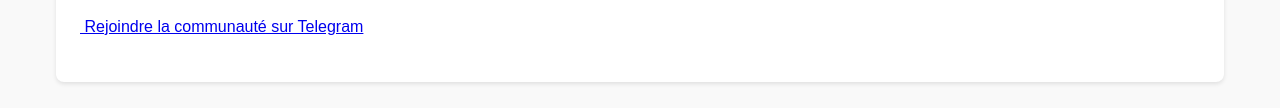
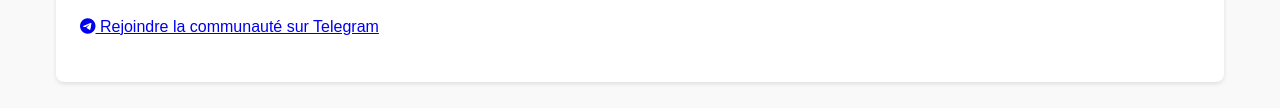
Before and after one commit to Yann2k42/Focus-Bac, a plain HTML site: page index.html in a window 1280 px wide. Shown: the part 1703-1811 px from the top of the page. Drawn offline with Linux system fonts and the light colour scheme.

Commit message:
Update index.html

```diff
--- a/index.html
+++ b/index.html
@@ -79,7 +79,7 @@
         <section id="communaute">
             <h2>❖ Communauté</h2>
             <p>Vous voulez des explications ? Vous avez des questions spécifiques dans chaque matière ? , Alors rejoignez notre communauté pour discuter avec d'autres élèves , et vous aider mutuellement. Vous trouverez des élèves de différentes séries dans un même groupe.</p>
-            <p><a href="https://t.me/Focus_Bac1" target="_blank"><i class="fab fa-Telegram"></i> Rejoindre la communauté sur Telegram</a></p>
+            <p><a href="https://t.me/Focus_Bac1" target="_blank"><i class="fa-brands fa-telegram"></i> Rejoindre la communauté sur Telegram</a></p>
         </section>
         <section id="contact">
             <h2>❖ Contact</h2>
```
